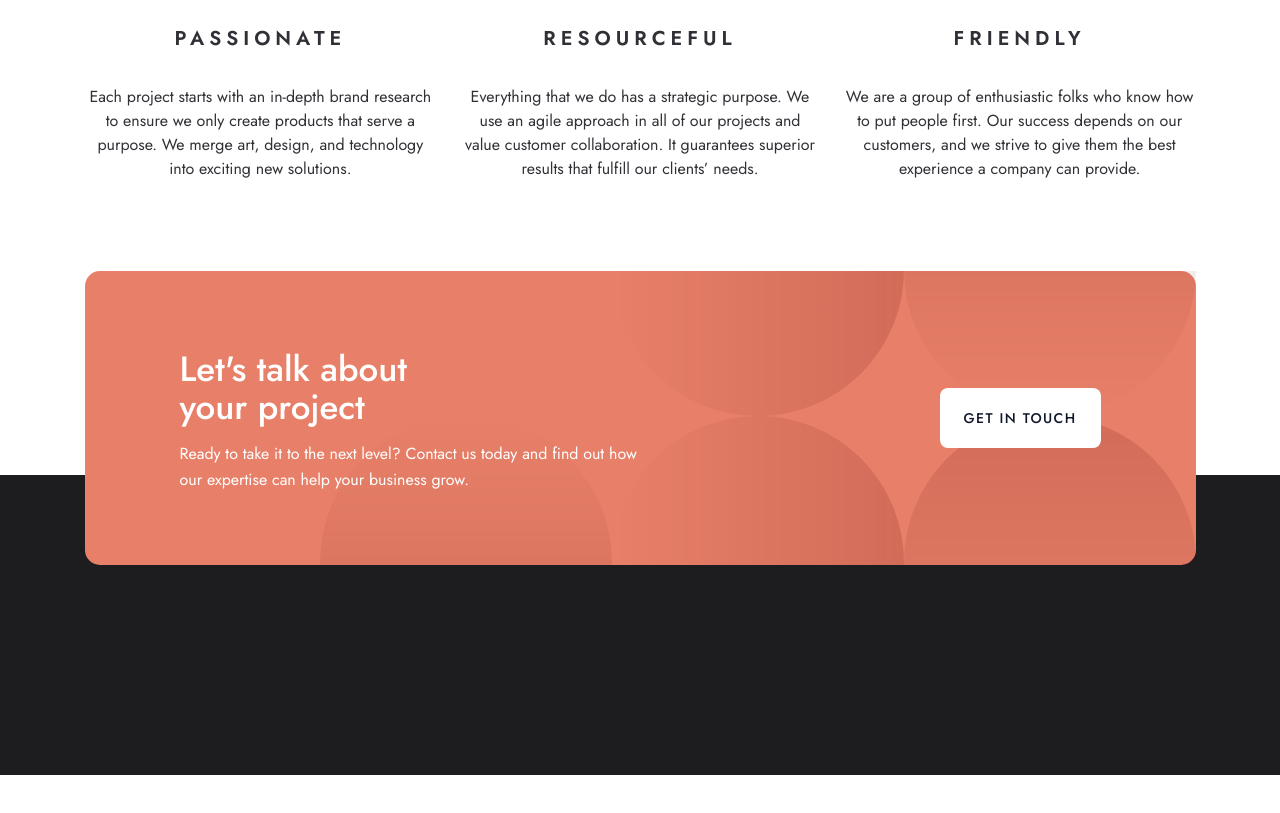
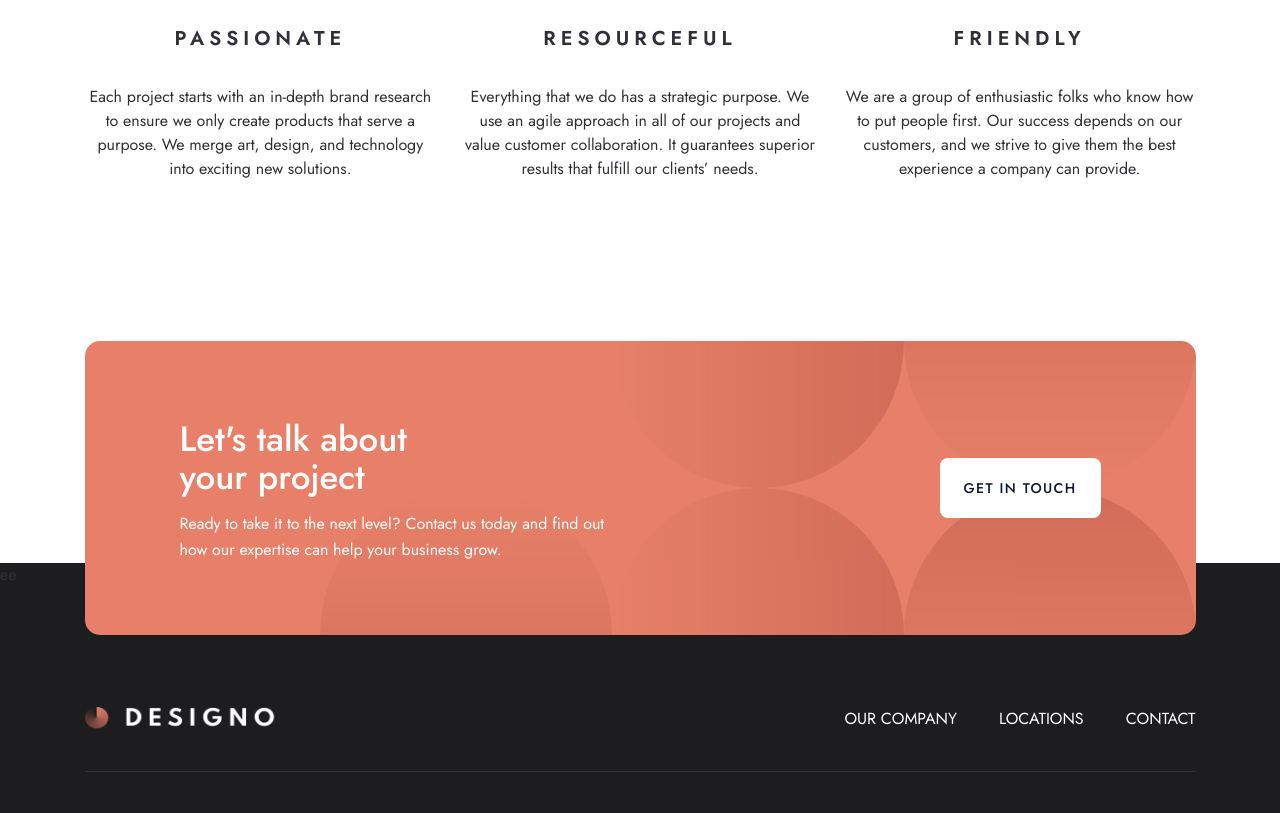
Before and after one commit to ElHuzain/designo-multi-page, a Next.js app: page /home in a window 1280 px wide. Shown: the part 1980-2793 px from the top of the page. Before the commit the page ends 2755 px from the top, so only its background shows below. Built offline with nearby package versions, Linux system fonts and the light colour scheme.

Commit message:
for mo3taz

```diff
--- a/components/common/footer.tsx
+++ b/components/common/footer.tsx
@@ -3,33 +3,54 @@ import MaxWidthContainer from '../ui/maxWidthContainer'
 import { Button } from '@/components/ui/button'
 
 const Footer = () => {
+
   return (
     <div>
 
-      <MaxWidthContainer className="translate-y-[90px] rounded-[15px] bg-primary">
-        <div className="relative items-center overflow-hidden justify-between flex px-[95px] py-[72px]">
+      <div className="flex flex-col relative">
+        <MaxWidthContainer>
 
-          {/* Background decoration */}
-          <img alt='bg-decoration' src='/assets/shared/desktop/bg-pattern-call-to-action.svg' className="absolute z-[-1] right-0 top-[-50%]" />
+          <div className="items-center  overflow-hidden rounded-[15px] relative justify-between flex gap-8 flex-col lg:flex-row px-6 lg:px-[95px] bg-primary py-[72px]">
 
-          {/* Content */}
-          <div className="text-white">
-            <h2 className="text-[35px] font-[500] flex flex-col mb-2"><span className="mb-[-15px]">Let's talk about</span> <span>your project</span></h2>
-            <p className="leading-[26px]">Ready to take it to the next level? Contact us today and find out how<br /> our expertise can help your business grow.</p>
-          </div>
+            {/* Background decoration */}
+            <img alt='bg-decoration' src='/assets/shared/desktop/bg-pattern-call-to-action.svg' className="absolute z-[0] h-[584px] object-cover right-0 translate-y-[-50%] top-[50%]" />
 
-          {/* CTA */}
-          <Button variant="secondary" className="h-fit w-fit">GEt in touch</Button>
+            {/* Content */}
+            <div className="text-white z-20 text-center lg:text-left">
+              <h2 className="text-[35px] font-[500] flex flex-col mb-2"><span className="mb-[-15px]">{"Let's talk about"}</span> <span>your project</span></h2>
+              <p className="leading-[26px] max-w-[450px]">Ready to take it to the next level? Contact us today and find out how our expertise can help your business grow.</p>
+            </div>
 
-        </div >
+            {/* CTA */}
+            <Button variant="secondary" className="z-20 h-fit w-fit">GEt in touch</Button>
 
-      </MaxWidthContainer >
+          </div >
+        </MaxWidthContainer >
+
+        {/* This is a black box in the bottom (merges with the footer) */}
+        <div className="bg-black z-[-1] bottom-0 absolute w-full h-[50%] md:h-[86px] lg:h-[72px]">ee</div>
+      </div>
 
       {/* Actual footer */}
-      < footer className="h-[300px] w-full bg-black" ></footer >
+      < footer className="h-[300px] pt-[64px] md:pt-[80px] lg:pt-[72px] w-full bg-black" >
+        <MaxWidthContainer className="relative">
+
+          <img alt='logo' className="w-[196px] h-6 mb-8 md:mb-10" src='/assets/shared/desktop/logo-light.png' />
+
+          <hr className=' border-[#333136]' />
+
+          <ul className="text-white flex top-0 right-6 lg:right-0 gap-[42px] absolute">
+            <li>OUR COMPANY</li>
+            <li>LOCATIONS</li>
+            <li>CONTACT</li>
+          </ul>
+
+        </MaxWidthContainer>
+      </footer >
 
     </div >
   )
+
 }
 
 export default Footer
--- a/components/pages/home/components/features.tsx
+++ b/components/pages/home/components/features.tsx
@@ -4,7 +4,7 @@ import React from 'react'
 
 const Features = () => {
     return (
-        <MaxWidthContainer>
+        <MaxWidthContainer bottomMargin={true}>
             <section aria-labelledby='why-us' className="grid grid-cols-1 lg:grid-cols-3 gap-[80px] md:gap-8 lg:gap-7">
                 <h2 id='why-us' className="hidden">Why Designo?</h2>
                 <PassionateFeatureCard />
--- a/components/ui/maxWidthContainer.tsx
+++ b/components/ui/maxWidthContainer.tsx
@@ -1,12 +1,21 @@
 import React from 'react'
 import { twMerge } from 'tailwind-merge'
 
-const MaxWidthContainer = ({ children, className = '', expands, bottomMargin = false }: { children: React.ReactNode, className?: string, expands?: boolean, bottomMargin?: boolean }) => {
+type MaxWidthContainerType = {
+    children: React.ReactNode,
+    className?: string,
+    expands?: boolean,
+    bottomMargin?: boolean,
+    lastChild?: boolean
+}
+
+const MaxWidthContainer = ({ children, className = '', expands, bottomMargin = false, lastChild = false }: MaxWidthContainerType) => {
     return (
         <div className={twMerge('max-w-[1111px] w-full mx-auto px-6 sm:px-10 xl:p-0',
             className,
             expands && 'px-0',
-            bottomMargin && "mb-bottom_margin_mobile lg:mb-bottom_margin"
+            bottomMargin && "mb-bottom_margin_mobile lg:mb-bottom_margin",
+            bottomMargin && lastChild && ''
         )}>
             {children}
         </div>
```
